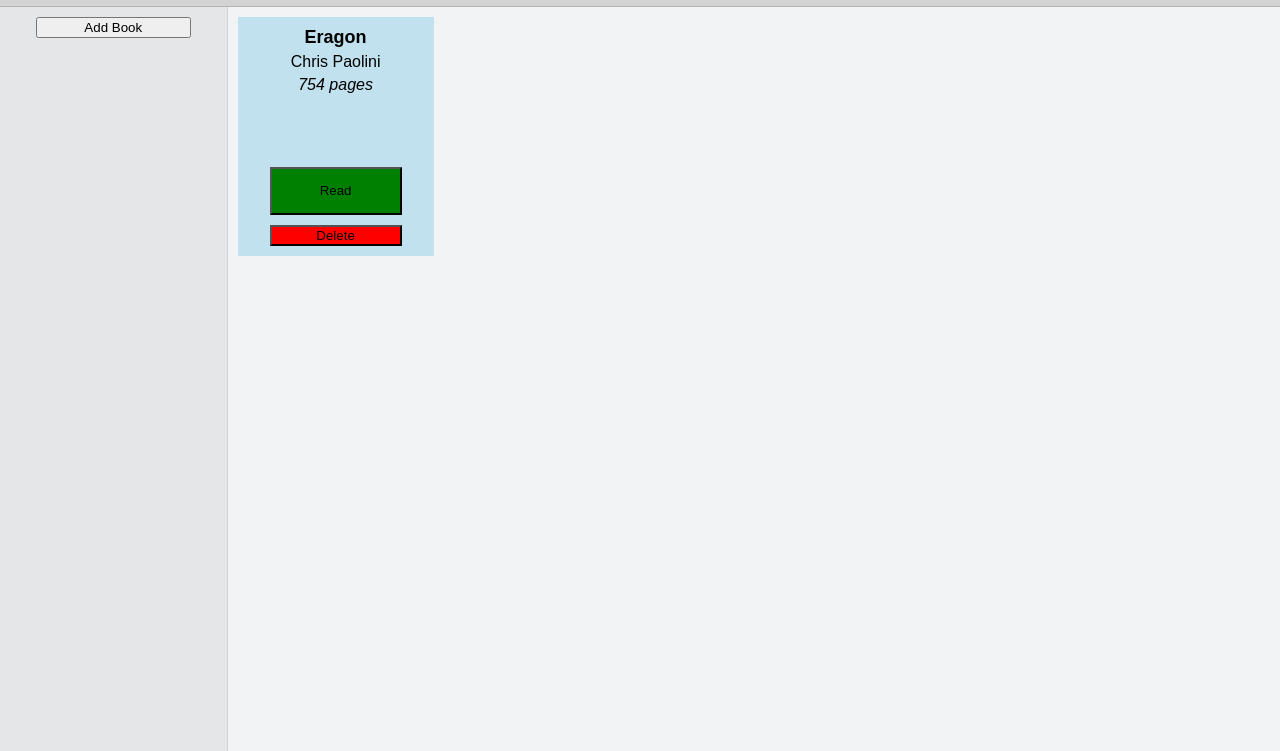
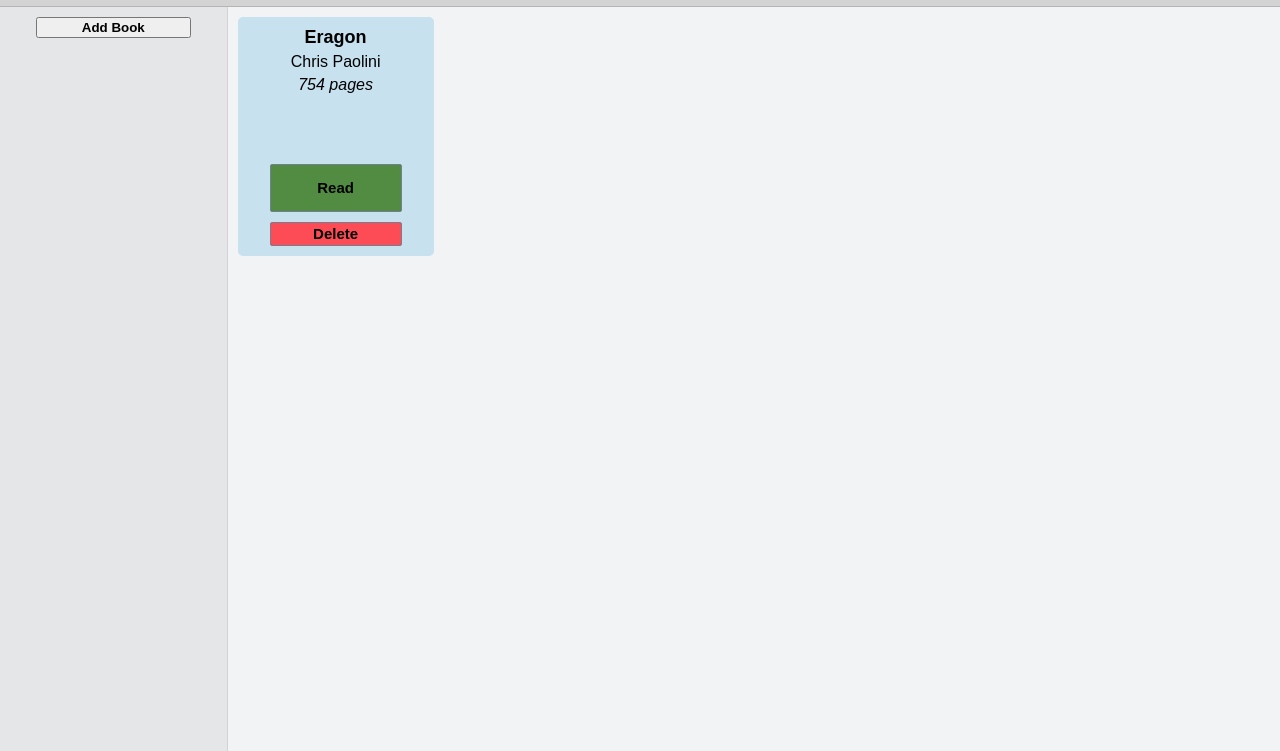
Before and after one commit to takinabradley/Library, a plain HTML site: page index.html in a window 1280 px wide. Shown: the part 49-800 px from the top of the page. Drawn offline with Linux system fonts and the light colour scheme.

Commit message:
changed some styling details of book cards

```diff
--- a/script.js
+++ b/script.js
@@ -50,6 +50,7 @@
   bookButtons.appendChild(deleteButton);
 }
 
+
 function createForm() {
   const form = document.querySelector('form');
 
@@ -79,6 +80,7 @@
   submitBtn.textContent = 'Submit';
   form.appendChild(submitBtn);
 }
+
 
 function removeForm() {
   document.querySelector('form').innerHTML = '';
@@ -133,7 +135,7 @@
 
 function bookButtonInput (myLibrary) {
   const readButtons = document.querySelectorAll('.readButton');
-  readButtons.forEach( button => button.addEventListener('click', (e) => { //create a function for this.
+  readButtons.forEach( button => button.addEventListener('click', (e) => {
     button.classList.toggle('read');
   }));
 
@@ -145,6 +147,7 @@
   }));
 }
 
+
 function init () {
   let myLibrary = [];
   const Eragon = new Book('Eragon', 'Chris Paolini', 754, 'true');
--- a/styles.css
+++ b/styles.css
@@ -29,7 +29,6 @@
 	border-bottom: 1px solid rgb(180, 180, 180)
 }
 
-
 main {
 	display: flex;
 	height: 100%;
@@ -49,6 +48,7 @@
 
 .sidebar .addBook {
 	width: 75%;
+	font-weight: bold;
 }
 
 form {
@@ -61,10 +61,12 @@
 
  input {
 	 width: 75%;
+	 font-weight: bold;
  }
 
 .submitBtn {
 	width: 75%;
+	font-weight: bold;
 }
 
 .library {
@@ -81,11 +83,14 @@
 	display: flex;
   flex-direction: column;
   justify-content: space-between;
-	background-color: rgba(146, 207, 233, .5);
+	background-color: rgb(199, 225, 238);
 	height: 33%;
 	width: 19%;
+	min-width: 11em;
 	padding: 10px;
 	text-align: center;
+	min-height: 160px;
+	border-radius: 5px;
 }
 
 .bookInfo {
@@ -109,17 +114,26 @@
 	gap: 10px;
 }
 
+.bookButtons button {
+	font-weight: bold;
+	width: 75%;
+	font-weight: bold;
+	border: 1px solid slategray;;
+	curser: pointer;
+	font-size: 15px;
+	border-radius: 2px;
+}
+
 .readButton {
-	background-color: lightgray;
-	width: 75%;
+	background-color: rgb(172, 172, 172);
 	height: 48px;
 }
 
 .read {
-	background-color: green;
+	background-color: rgb(81, 140, 66);
 }
 
 .deleteButton {
-	background-color: red;
-	width: 75%;
+	background-color: rgb(253, 76, 85);
+	height: 24px;
 }
```
